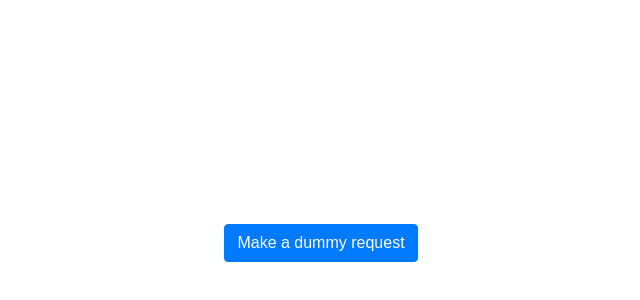
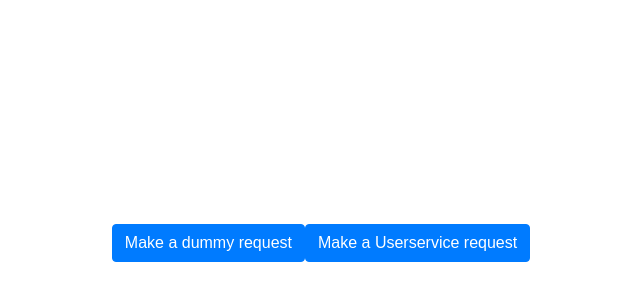
Before and after one commit to Gagandeep39/-spring-microservice-auth-architecture-frontend, an Angular app: page /home in a window 1280 px wide. Shown: the part 128-428 px from the top of the page, without its empty margins (319-959 px from the left). Built offline with nearby package versions, Linux system fonts and the light colour scheme.

Commit message:
Added manual url to dummy service

```diff
--- a/src/app/home/home.component.html
+++ b/src/app/home/home.component.html
@@ -1,5 +1,6 @@
 <div class="container">
     <button (click)="helloWorld()" class="btn btn-primary">Make a dummy request</button>
+    <button (click)="helloUser()" class="btn btn-primary">Make a Userservice request</button>
     <pre>
         {{response | json}}
     </pre>
--- a/src/app/home/home.component.ts
+++ b/src/app/home/home.component.ts
@@ -26,6 +26,17 @@ export class HomeComponent implements OnInit {
     })
   }
 
+  helloUser() {
+    console.log('Clicked');
+
+    this.dummyService.userService().subscribe(res => {
+      this.response = res;
+      console.log(this.response);
+    }, error => {
+      this.response = error;
+    })
+  }
+
 
 
 }
--- a/src/app/services/dummy.service.ts
+++ b/src/app/services/dummy.service.ts
@@ -6,11 +6,15 @@ import { environment } from 'src/environments/environment';
   providedIn: 'root',
 })
 export class DummyService {
-  authServiceUrl = `${environment.protocol}${environment.applicationUrl}`;
+  authServiceUrl = `http://localhost:9000/auth-service/home`;
 
   constructor(private http: HttpClient) {}
 
   helloWorld() {
     return this.http.get(this.authServiceUrl);
   }
+
+  userService() {
+    return this.http.get('http://localhost:9000/user-service/home')
+  }
 }
```
